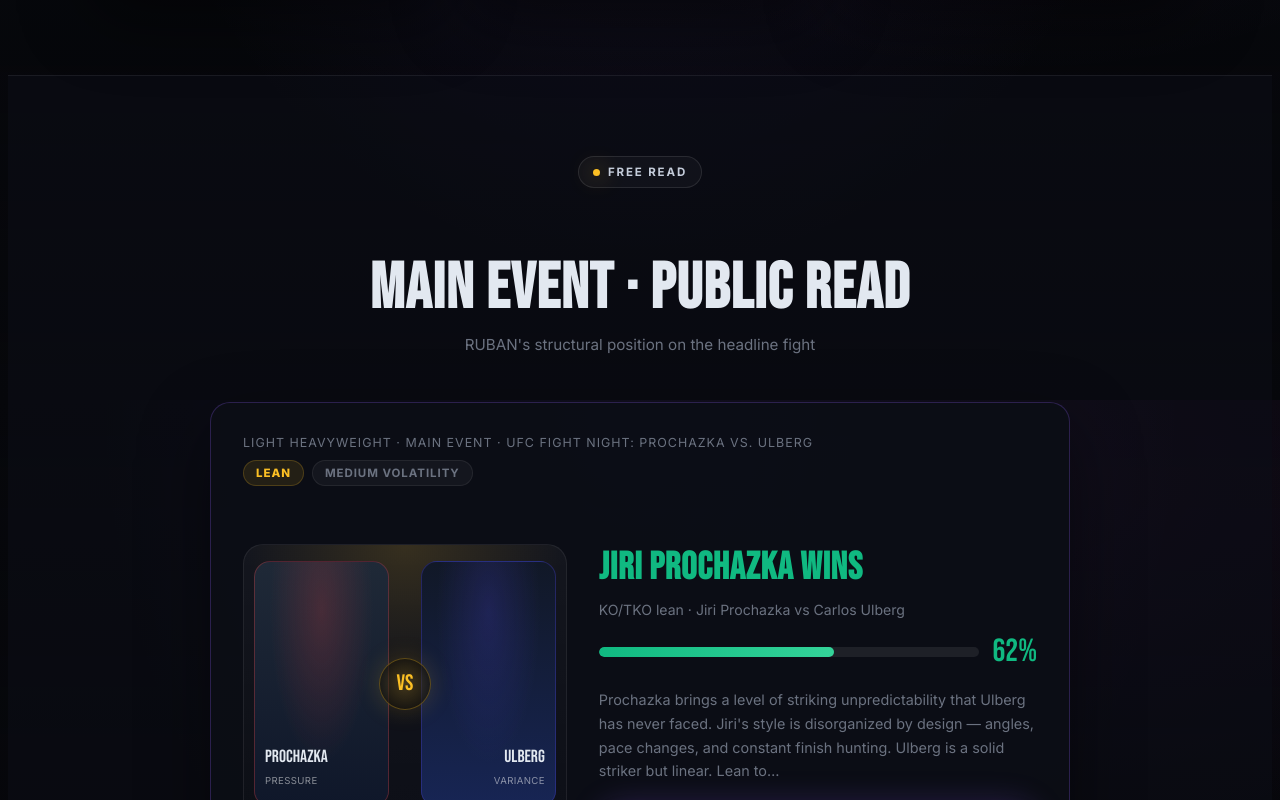
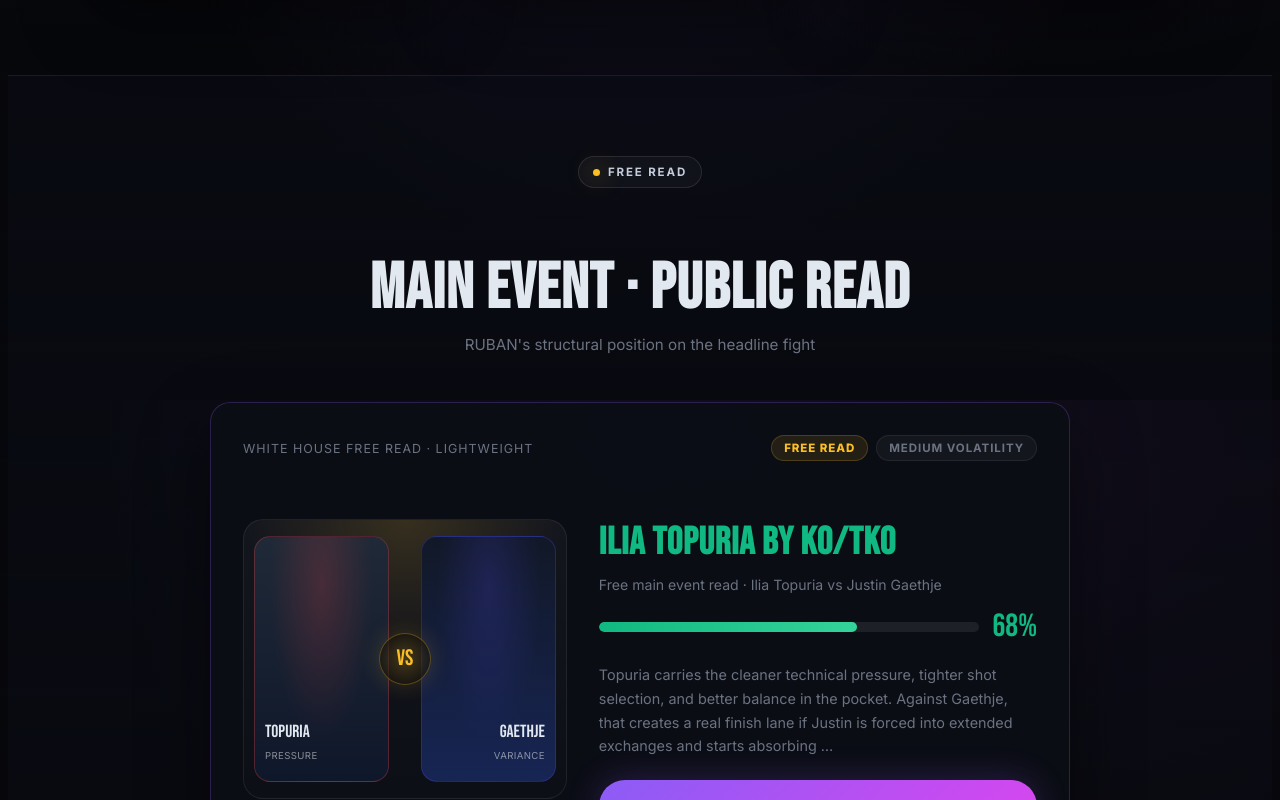
Before and after one commit to hi22609/UFC-Ruban, a Next.js app in the folder ruban-frontend/: page /whitehouse in a window 1280 px wide. Shown: the part 2000-2800 px from the top of the page. Built offline with nearby package versions, Linux system fonts and the light colour scheme.

Commit message:
refine: set whitehouse free read to Ilia over Justin by KO/TKO

```diff
--- a/ruban-frontend/app/whitehouse/page.tsx
+++ b/ruban-frontend/app/whitehouse/page.tsx
@@ -1,11 +1,18 @@
 import Link from 'next/link';
 import Countdown from '../components/Countdown';
-import predictionsData from '../data/predictions.json';
 
-const mainEvent =
-  predictionsData.predictions.find((p) => p.is_main_event) ||
-  predictionsData.predictions[0];
-const eventName = predictionsData.event_name;
+const mainEvent = {
+  fighter1: 'Ilia Topuria',
+  fighter2: 'Justin Gaethje',
+  weight_class: 'Lightweight',
+  winner: 'Ilia Topuria',
+  confidence: 68,
+  tier: 'Free Read',
+  method: 'KO/TKO',
+  analysis:
+    'Topuria carries the cleaner technical pressure, tighter shot selection, and better balance in the pocket. Against Gaethje, that creates a real finish lane if Justin is forced into extended exchanges and starts absorbing damage in combinations.',
+};
+const eventName = 'White House Card';
 
 const pillars = [
   {
@@ -315,7 +322,7 @@
                   letterSpacing: '0.08em',
                 }}
               >
-                {mainEvent.weight_class} · Main Event · {eventName}
+                White House Free Read · {mainEvent.weight_class}
               </span>
               <div style={{ display: 'flex', gap: 8 }}>
                 <span
@@ -515,7 +522,7 @@
                     marginBottom: 6,
                   }}
                 >
-                  {mainEvent.winner} Wins
+                  Ilia Topuria by KO/TKO
                 </h3>
                 <p
                   style={{
@@ -525,7 +532,7 @@
                     marginBottom: 18,
                   }}
                 >
-                  {mainEvent.method} lean · {mainEvent.fighter1} vs {mainEvent.fighter2}
+                  Free main event read · Ilia Topuria vs Justin Gaethje
                 </p>
 
                 {/* Confidence bar */}
```
